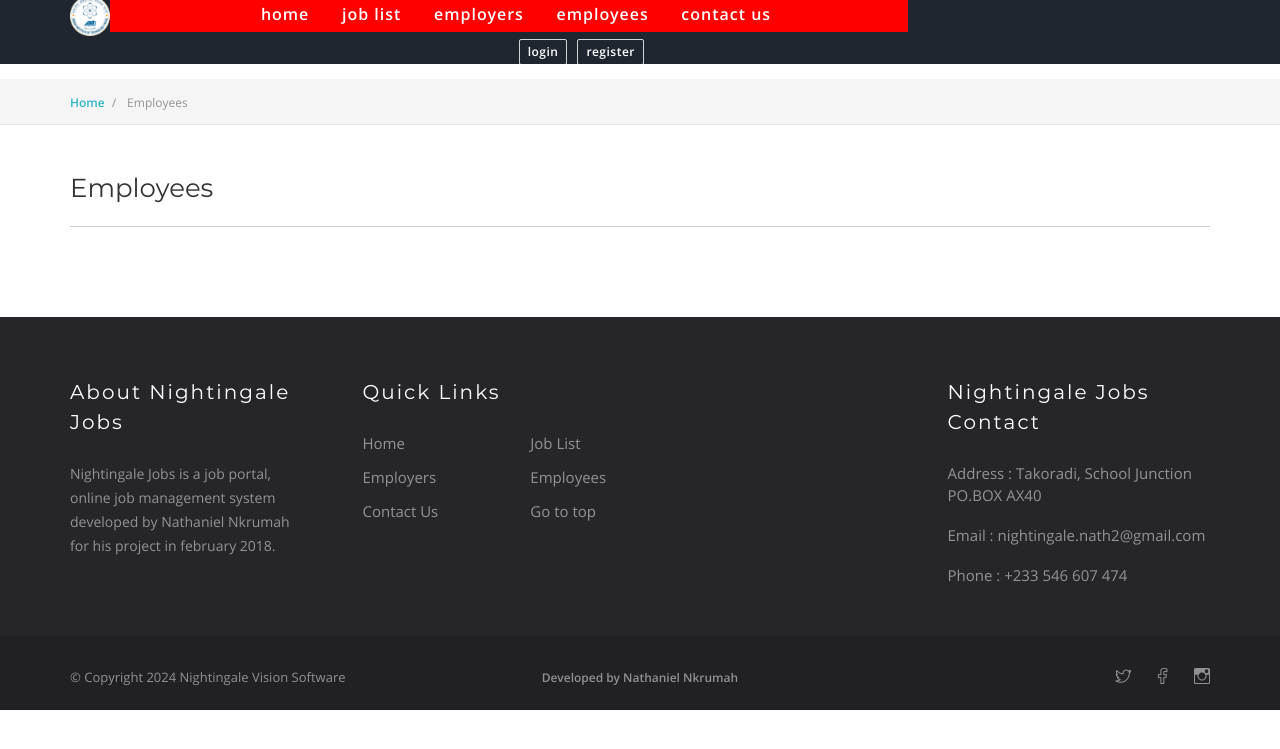
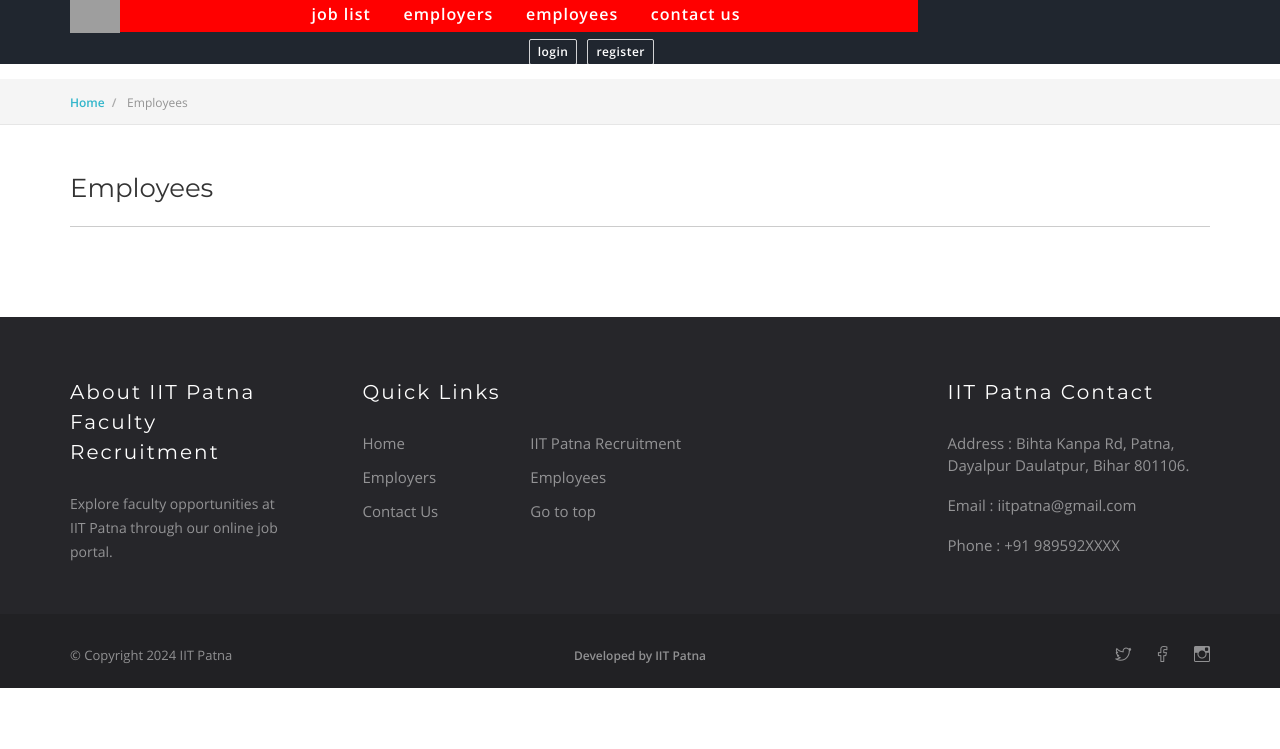
Before and after one commit to Sravanthi-IITP/OnlineJobPortal, a PHP site: page /phpmail/employees.php in a window 1280 px wide. Shown: the top 749 px of the page. Run offline with PHP 8.4, Linux system fonts and the light colour scheme; data comes from the database, SQL or seed files in the repository; some web fonts are replaced; grey boxes are pictures that could not be loaded.

Commit message:
Update employees.php is updated

```diff
--- a/System/employees.php
+++ b/System/employees.php
@@ -25,7 +25,7 @@
 	<meta charset="utf-8">
 	<meta http-equiv="X-UA-Compatible" content="IE=edge">
 	<meta name="viewport" content="width=device-width, initial-scale=1">
-	<title>Nightingale Jobs - Employees</title>
+	<title>IITP Employees</title>
 	<meta name="description" content="Online Job Management / Job Portal" />
 	<meta name="keywords" content="job, work, resume, applicants, application, employee, employer, hire, hiring, human resource management, hr, online job management, company, worker, career, recruiting, recruitment" />
 	<meta name="author" content="BwireSoft">
@@ -38,7 +38,7 @@
     <meta property="og:image:alt" content="Bwire Jobs" />
     <meta property="og:description" content="Online Job Management / Job Portal" />
 
-	<link rel="shortcut icon" href="images/ico/favicon.png">
+	<link rel="shortcut icon" href="images/ico/iip_logo.png">
 
 	<link rel="stylesheet" type="text/css" href="bootstrap/css/bootstrap.min.css" media="screen">
 	<link href="css/animate.css" rel="stylesheet">
@@ -82,20 +82,13 @@
 
 					<div class="logo-wrapper">
 						<div class="logo">
-							<a href="./"><img width='40rem' src="images/iitp_logo.png" alt="Logo" /></a>
+							<a href="./"><img width="50rem" src="images/ico/iitp_logo.png" alt="Logo" /></a>
 						</div>
 					</div>
 
 					<div id="navbar" class="navbar-nav-wrapper navbar-arrow">
 
 						<ul class="nav navbar-nav" id="responsive-menu">
-
-							<li>
-
-								<a href="./">Home</a>
-
-							</li>
-
 							<li>
 								<a href="job-list.php">Job List</a>
 
@@ -360,8 +353,8 @@
 									<div class="col-sm-6 col-md-4">
 
 										<div class="footer-about-us">
-											<h5 class="footer-title">About Nightingale Jobs</h5>
-											<p>Nightingale Jobs is a job portal, online job management system developed by Nathaniel Nkrumah for his project in february 2018.</p>
+											<h5 class="footer-title">About IIT Patna Faculty Recruitment</h5>
+											<p>Explore faculty opportunities at IIT Patna through our online job portal.</p>
 
 										</div>
 
@@ -371,7 +364,7 @@
 										<h5 class="footer-title">Quick Links</h5>
 										<ul class="footer-menu clearfix">
 											<li><a href="./">Home</a></li>
-											<li><a href="job-list.php">Job List</a></li>
+											<li><a href="job-list.php">IIT Patna Recruitment</a></li>
 											<li><a href="employers.php">Employers</a></li>
 											<li><a href="employees.php">Employees</a></li>
 											<li><a href="contact.php">Contact Us</a></li>
@@ -387,11 +380,12 @@
 
 							<div class="col-sm-12 col-md-3 mt-30-sm">
 
-								<h5 class="footer-title">Nightingale Jobs Contact</h5>
+								<h5 class="footer-title">IIT Patna Contact</h5>
 
-								<p>Address : Takoradi, School Junction PO.BOX AX40</p>
-								<p>Email : <a href="mailto:nightingale.nath2@gmail.com">nightingale.nath2@gmail.com</a></p>
-								<p>Phone : <a href="tel:+233546607474">+233 546 607 474</a></p>
+								<p>Address : Bihta Kanpa Rd, Patna, Dayalpur Daulatpur, Bihar 801106.</p>
+								<p>Email : <a href="iitpatna@gmail.com">iitpatna@gmail.com</a></p>
+								<p>Phone : <a href="tel:+91 989592XXXX">+91 989592XXXX</a></p>
+
 
 
 							</div>
@@ -411,23 +405,23 @@
 
 							<div class="col-sm-4 col-md-4">
 
-								<p class="copy-right">&#169; Copyright <?php echo date('Y'); ?> Nightingale Vision Software</p>
+								<p class="copy-right">&#169; Copyright <?php echo date('Y'); ?> IIT Patna</p>
 
 							</div>
 
 							<div class="col-sm-4 col-md-4">
 
 								<ul class="bottom-footer-menu">
-									<li><a >Developed by Nathaniel Nkrumah</a></li>
+									<li><a >Developed by IIT Patna</a></li>
 								</ul>
 
 							</div>
 
 							<div class="col-sm-4 col-md-4">
 								<ul class="bottom-footer-menu for-social">
-									<li><a href="<?php echo "$tw"; ?>"><i class="ri ri-twitter" data-toggle="tooltip" data-placement="top" title="twitter"></i></a></li>
-									<li><a href="<?php echo "$fb"; ?>"><i class="ri ri-facebook" data-toggle="tooltip" data-placement="top" title="facebook"></i></a></li>
-									<li><a href="<?php echo "$ig"; ?>"><i class="ri ri-instagram" data-toggle="tooltip" data-placement="top" title="instagram"></i></a></li>
+									<li><a href="https://twitter.com/IITPAT"><i class="ri ri-twitter" data-toggle="tooltip" data-placement="top" title="twitter"></i></a></li>
+									<li><a href="https://www.facebook.com/iitp.ac.in/"><i class="ri ri-facebook" data-toggle="tooltip" data-placement="top" title="facebook"></i></a></li>
+									<li><a href="https://www.instagram.com/iit_patna_official/?hl=en"><i class="ri ri-instagram" data-toggle="tooltip" data-placement="top" title="instagram"></i></a></li>
 								</ul>
 							</div>
 
```
